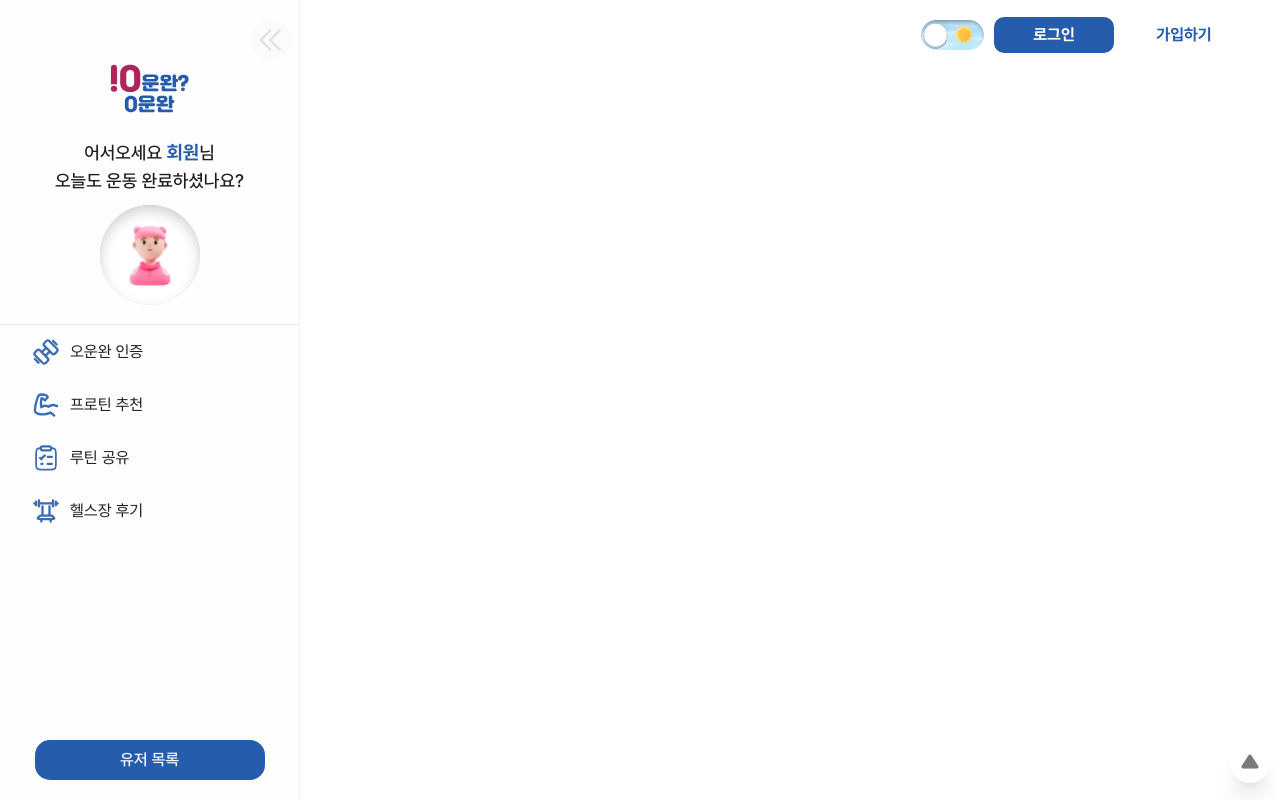
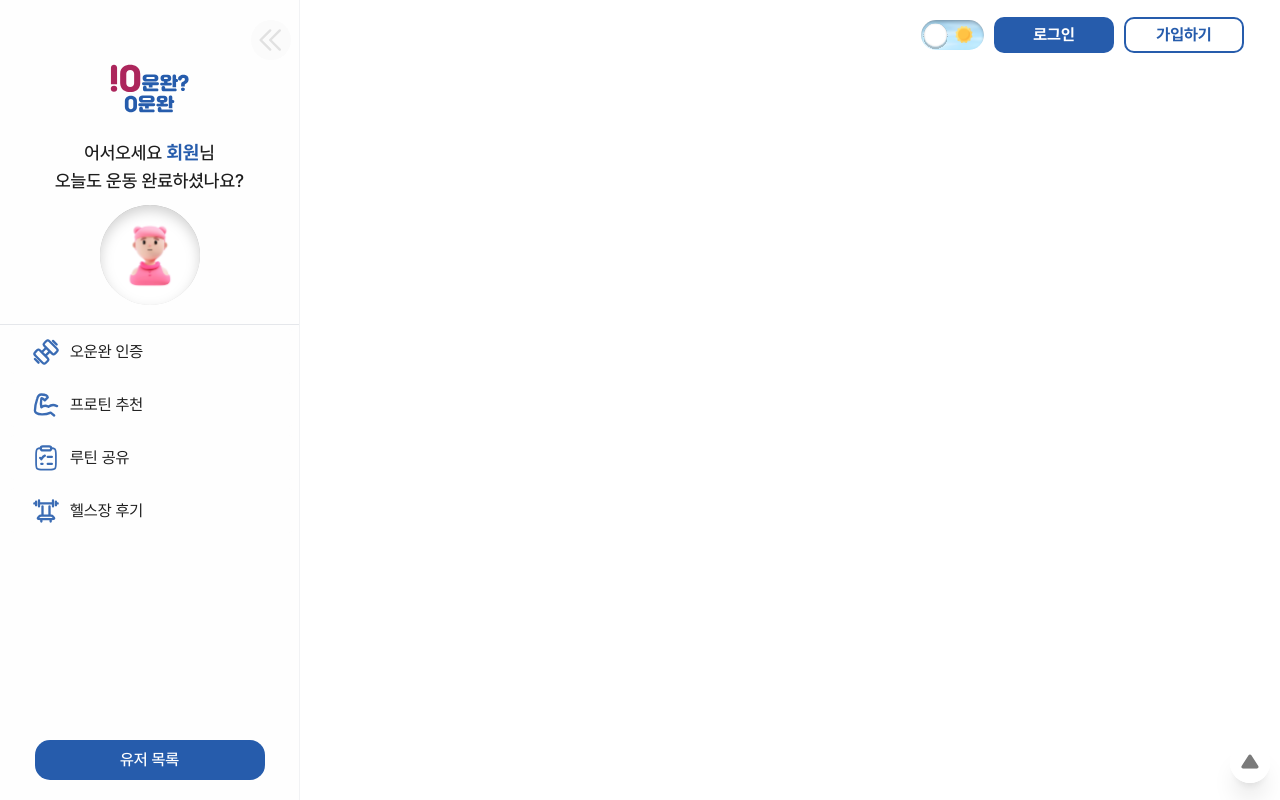
Before and after one commit to yoo-nji/Today_Workout_Done, a React (Vite) app: page /user/1 in a window 1280 px wide. Built offline with nearby package versions, Linux system fonts and the light colour scheme; no server answers.

Commit message:
BUG 헤더 버튼 오류 수정

```diff
--- a/src/components/rootlayout/Header.tsx
+++ b/src/components/rootlayout/Header.tsx
@@ -1,5 +1,3 @@
-Header;
-
 import { useNavigate } from "react-router";
 import notifyIcon from "../../assets/notifyIcon.svg";
 import { twMerge } from "tailwind-merge";
@@ -81,7 +79,7 @@ export default function Header({
   };
 
   const test11 = () => {
-    console.log(userInfo);
+    console.log(userInfo?.notifications);
   };
 
   const logoutHandler = () => {
@@ -137,7 +135,7 @@ export default function Header({
           onClick={() => navigate("/")}
         />
       </div>
-      {/* <button onClick={() => test11()}>sdfsg</button> */}
+      {/* <button onClick={() => test11()}>sdfsg</button> 테스트용버튼*/}
 
       {isLoggedIn ? (
         // 로그인 상태 분기
@@ -148,22 +146,24 @@ export default function Header({
           </div>
           <div className="lg:flex gap-2 hidden buttonComponent">
             <ButtonComponent
-              bgcolor="bg-[#265CAC] dark:bg-mainDark"
+              bgcolor="bg-[#265CAC] hover:bg-[#1e4d8a] dark:bg-mainDark dark:hover:bg-mainTextDark"
               textcolor="text-[white] dark:text-blackDark"
+              border="border-0"
               onClick={logoutHandler}
             >
               {"로그아웃"}
             </ButtonComponent>
             <ButtonComponent
-              bgcolor="bg-white dark:bg-skyDark"
-              textcolor="text-[#265CAC] dark:text-blackDark"
+              bgcolor="bg-white hover:bg-skyDark dark:bg-lightBlackDark dark:hover:bg-darkGreyDark"
+              textcolor="text-[#265CAC] dark:text-mainDark"
+              border="border-[2px] border-[#265CAC] dark:border-mainDark"
               onClick={() => navigate("/posting")}
             >
               {"새글등록"}
             </ButtonComponent>
           </div>
           {/* 알림 */}
-          <div className="w-[48px] h-[48px]  flex justify-center items-center mx-[10px] relative notification">
+          <div className="w-[48px] h-[48px] flex justify-center items-center mx-[10px] relative notification">
             <img
               src={!isDark ? notifyIcon : darkNotifyIcon}
               alt="알림 아이콘"
@@ -203,7 +203,6 @@ export default function Header({
           >
             test1로그인
           </button>
-
           <button
             className="border border-solid border-rose-400 w-[220px] h-[36px] rounded-[10px]"
             onClick={() => fastlogin()}
@@ -218,16 +217,18 @@ export default function Header({
           </div>
 
           <ButtonComponent
-            bgcolor="bg-[#265CAC] dark:bg-mainDark"
+            bgcolor="bg-[#265CAC] hover:bg-[#1e4d8a] dark:bg-mainDark dark:hover:bg-mainTextDark"
             textcolor="text-white dark:text-blackDark"
+            border="border-0"
             onClick={() => navigate("/login")}
           >
             {"로그인"}
           </ButtonComponent>
 
           <ButtonComponent
-            bgcolor="bg-white dark:bg-skyDark"
-            textcolor="text-[#265CAC] dark:text-blackDark"
+            bgcolor="bg-white hover:bg-skyDark dark:bg-lightBlackDark dark:hover:bg-darkGreyDark"
+            textcolor="text-[#265CAC] dark:text-mainDark"
+            border="border-[2px] border-[#265CAC] dark:border-mainDark"
             onClick={() => navigate("/signup")}
           >
             {"가입하기"}
```
